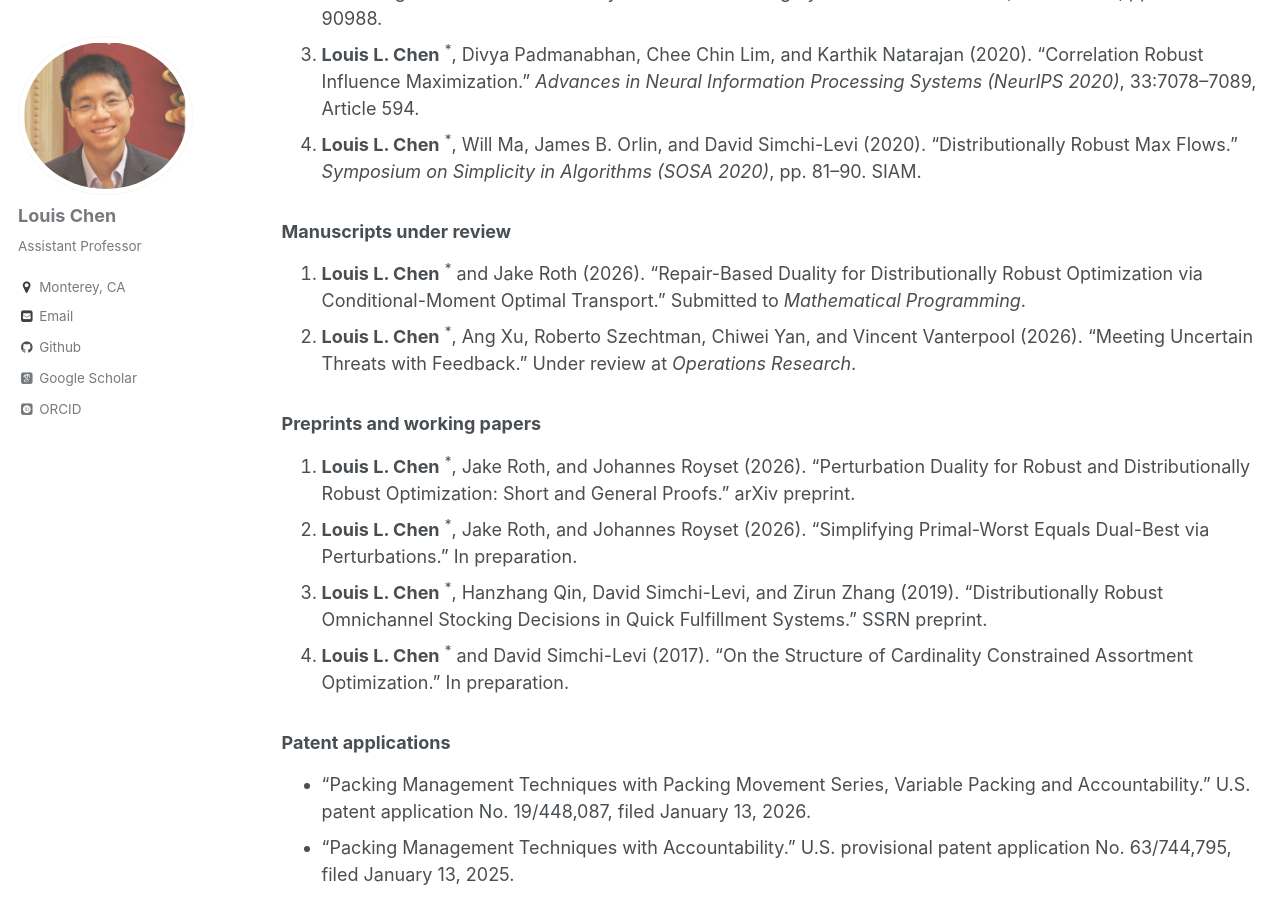
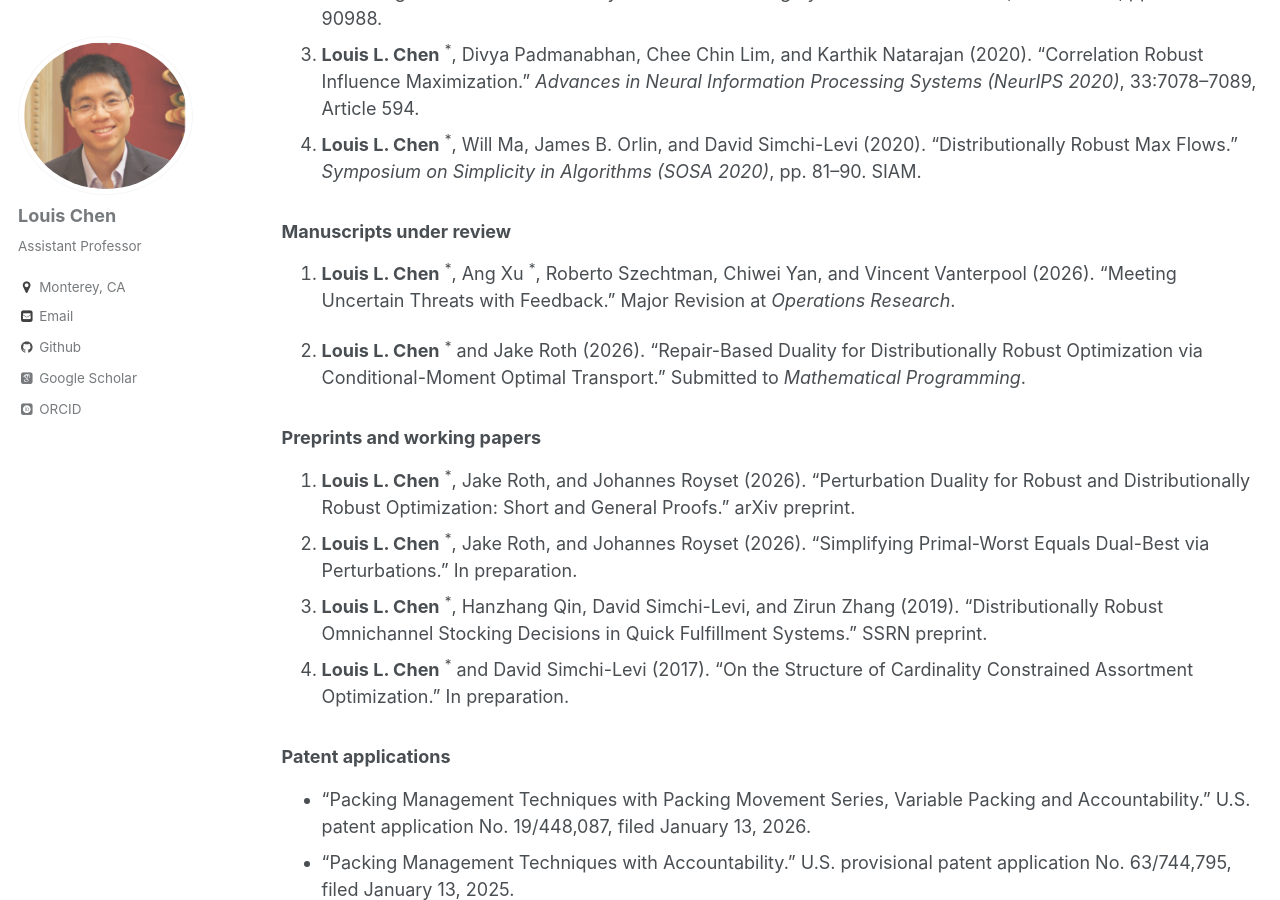
Before and after one commit to LouisLChen/LouisLChen.github.io, a Jekyll site: the page built from _pages/cv.md, in a window 1280 px wide and 900 px high, scrolled down 1632 px. Built offline with Jekyll 4.4.1, drawn with Linux system fonts in a browser that asks for light colours; some web fonts are replaced; formulas are drawn with MathJax 3.

Commit message:
Update cv.md

```diff
--- a/_pages/cv.md
+++ b/_pages/cv.md
@@ -61,8 +61,10 @@ Additional paper descriptions are available on my [publications page]({{ base_pa
 
 ### Manuscripts under review
 
-8. <a id="pub-repair"></a>**Louis L. Chen** <sup>&#42;</sup> and Jake Roth (2026). “Repair-Based Duality for Distributionally Robust Optimization via Conditional-Moment Optimal Transport.” Submitted to *Mathematical Programming*.
-9. <a id="pub-threats"></a>**Louis L. Chen** <sup>&#42;</sup>, Ang Xu, Roberto Szechtman, Chiwei Yan, and Vincent Vanterpool (2026). “Meeting Uncertain Threats with Feedback.” Under review at *Operations Research*.
+8. <a id="pub-threats"></a>**Louis L. Chen** <sup>&#42;</sup>, Ang Xu <sup>&#42;</sup>, Roberto Szechtman, Chiwei Yan, and Vincent Vanterpool (2026). “Meeting Uncertain Threats with Feedback.” Major Revision at *Operations Research*.
+
+9. <a id="pub-repair"></a>**Louis L. Chen** <sup>&#42;</sup> and Jake Roth (2026). “Repair-Based Duality for Distributionally Robust Optimization via Conditional-Moment Optimal Transport.” Submitted to *Mathematical Programming*.
+
 
 ### Preprints and working papers
 
```
